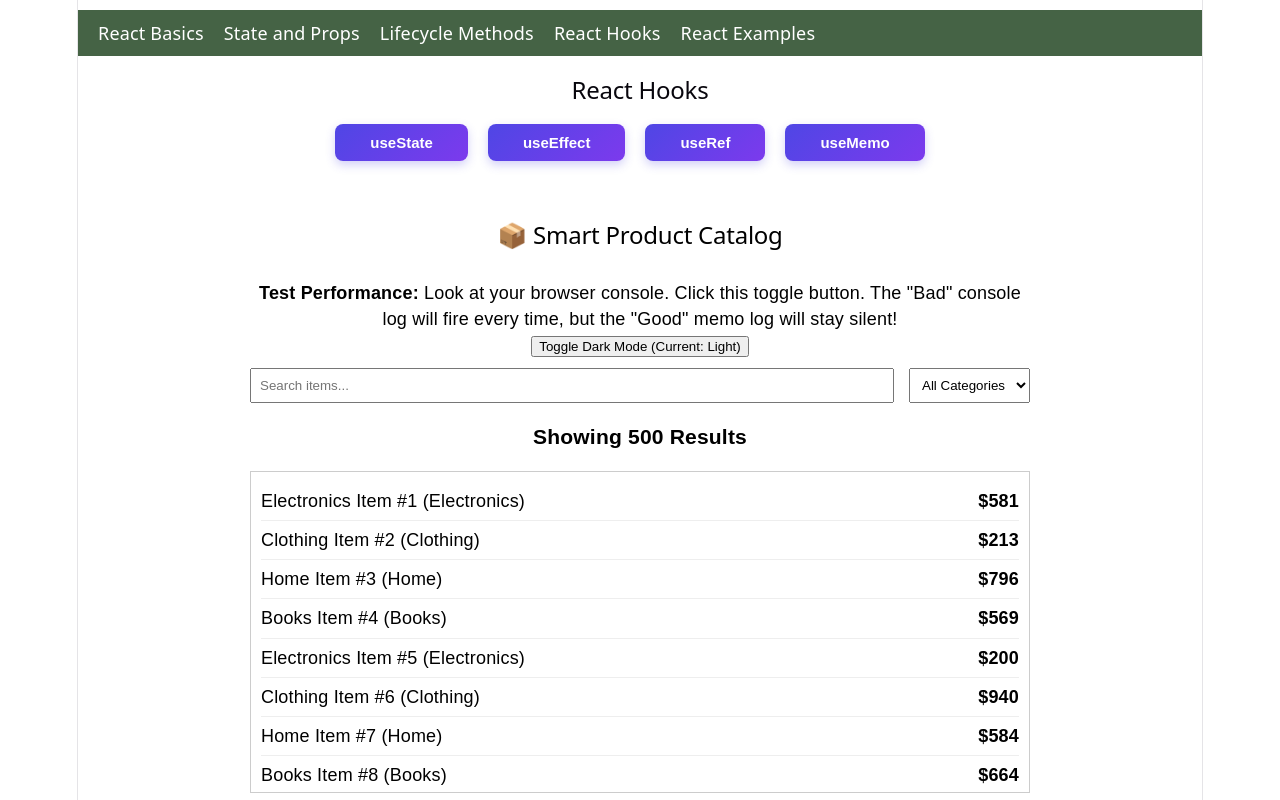
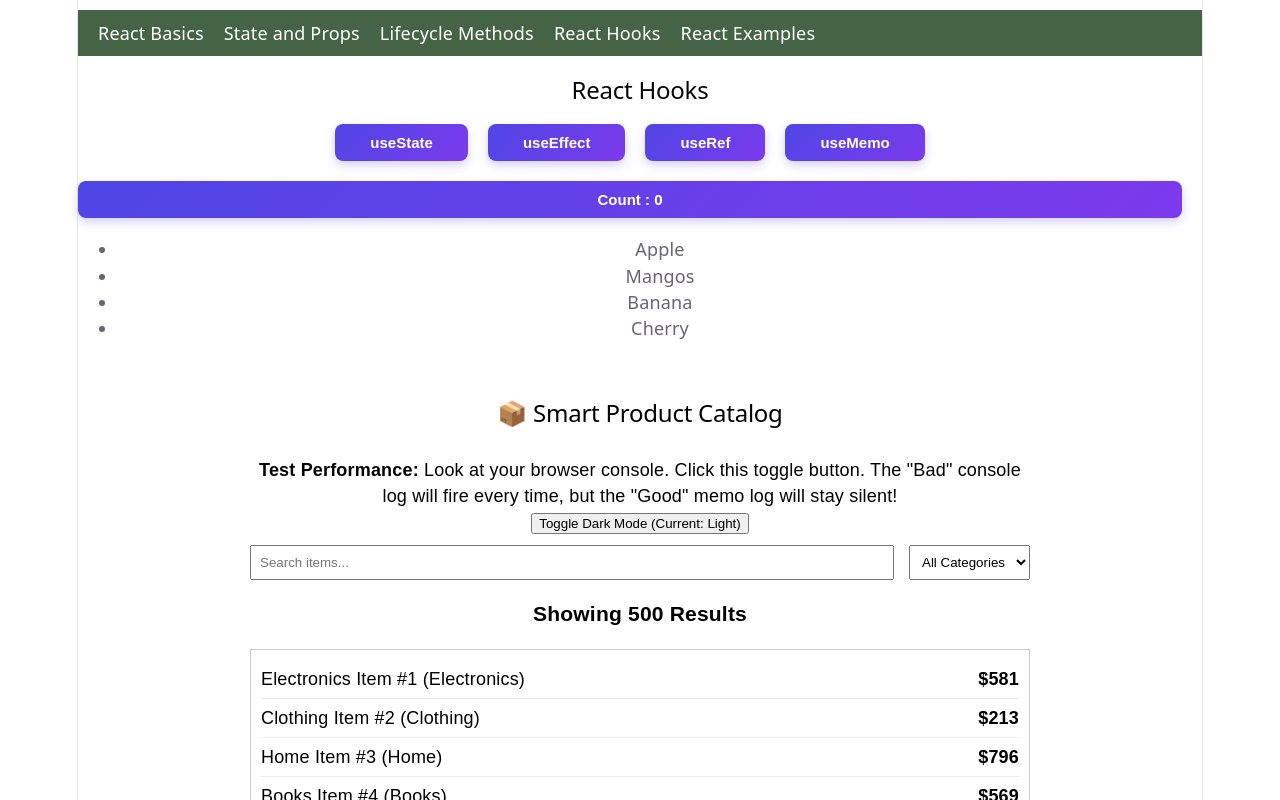
Before and after one commit to sheraz2882/ReactBasics, a React (Vite) app: page /react-hooks in a window 1280 px wide. Both pictures are taken after a click on the button "useMemo". Shown: the top 800 px of the page. Built offline with nearby package versions, Linux system fonts and the light colour scheme.

Commit message:
practicing with useMemo

```diff
--- a/src/ReactHooks.tsx
+++ b/src/ReactHooks.tsx
@@ -1,4 +1,4 @@
-import React from "react";
+import React, { memo } from "react";
 import { useState, useEffect, useRef, useMemo } from "react";
 
 interface ReactHooksType {
@@ -537,16 +537,44 @@ const ValueTracker = () => {
 };
 
 function UseMemo() {
+  const [count, setCount] = useState(0);
+  const items = useMemo(() => ["Apple", "Mangos", "Banana", "Cherry"], []);
+
   return (
     <div>
       <div className="hook-demo-card">
         <div className="use-effect-exam">
+          <button
+            className="hook-button"
+            onClick={() => {
+              setCount(count + 1);
+            }}
+          >
+            Count : {count}
+          </button>
+          <ExpensiveList items={items} />
           <ProductFiltering />
         </div>
       </div>
     </div>
   );
 }
+
+const ExpensiveList = memo(function ExpensiveList({
+  items,
+}: {
+  items: string[];
+}) {
+  console.log("ExpensiveList Rendered");
+
+  return (
+    <ul>
+      {items.map((item, index) => (
+        <li key={index}>{item}</li>
+      ))}
+    </ul>
+  );
+});
 
 interface ProductType {
   id: number;
```
